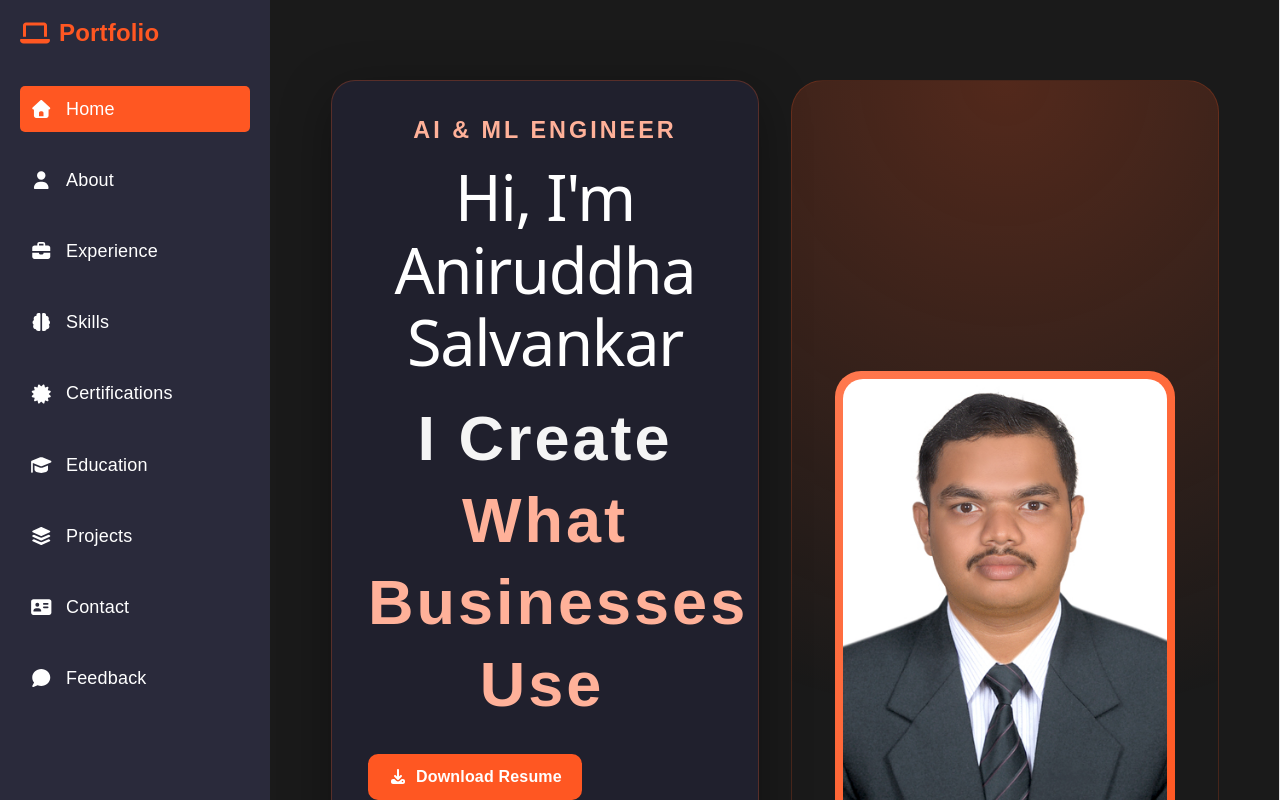
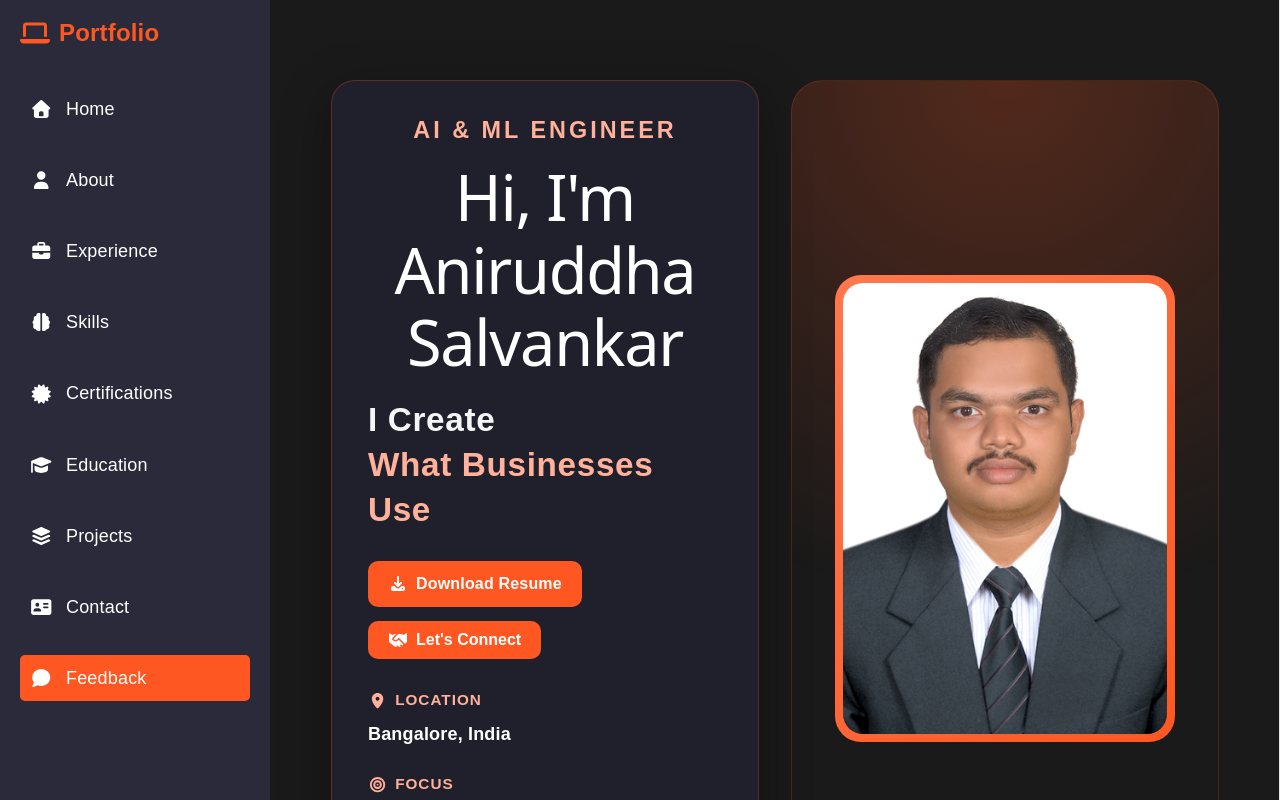
Before and after one commit to Aniruddha-25/Portfolio, a React app: page / in a window 1280 px wide. Shown: the top 800 px of the page. Built offline with nearby package versions, Linux system fonts and the light colour scheme; the HTML template or start-up script is replaced by a standard one.

Commit message:
Fixed i create sentences font size and alignment

```diff
--- a/src/components/home/home.css
+++ b/src/components/home/home.css
@@ -47,12 +47,17 @@
 }
 
 .hero-lead {
-  font-size: clamp(2.5rem, 5vw, 3.5rem);
-  line-height: 1.3;
+  font-size: clamp(1.35rem, 2.6vw, 2rem);
+  line-height: 1.35;
   color: var(--text-light);
   margin-bottom: 28px;
+  /* Block sits centered, but the words inside start flush left */
+  margin-inline: auto;
+  width: fit-content;
+  max-width: 100%;
+  text-align: left;
   font-weight: bold;
-  letter-spacing: 3px;
+  letter-spacing: 0.02em;
 }
 
 .hero-actions {
@@ -154,25 +159,42 @@
 
 /* === Typing Animation === */
 .static-text {
+  display: block;
   color: var(--text-light);
   font-weight: bold;
-  letter-spacing: 3px;
+}
+
+/* Reserves the line so the layout never jumps between phrases. The sizer and
+   the live text share one grid cell, so the line stays as wide as the longest
+   phrase and the centered block never slides while typing. */
+.typing-line {
+  display: grid;
+  min-height: 1.35em;
+}
+
+.typing-line > * {
+  grid-area: 1 / 1;
+}
+
+.typing-sizer {
+  visibility: hidden;
+  padding-right: 0.21em; /* room for the cursor */
 }
 
 .typing-text {
   color: var(--primary-lighter);
   font-weight: bold;
-  letter-spacing: 3px;
 }
 
 .typing-cursor {
   display: inline-block;
-  width: 2px;
+  width: 0.09em;
+  min-width: 2px;
   height: 1em;
   background-color: var(--primary-lighter);
-  margin-left: 4px;
+  margin-left: 0.12em;
   animation: blink 0.7s infinite;
-  vertical-align: text-bottom;
+  vertical-align: -0.12em;
 }
 
 @keyframes blink {
--- a/src/components/home/home.tsx
+++ b/src/components/home/home.tsx
@@ -23,6 +23,12 @@ const animatedPhrases = [
   "What Businesses Use",
   "What Technology Enables"
 ];
+
+  // Holds the line width so the centered block doesn't shift while typing
+  const longestPhrase = animatedPhrases.reduce(
+    (longest, phrase) => (phrase.length > longest.length ? phrase : longest),
+    ""
+  );
 
   const typingText = useAutoTyping({
     phrases: animatedPhrases,
@@ -52,9 +58,15 @@ const animatedPhrases = [
 
             <p className="hero-lead">
               <span className="static-text">I Create</span>
-              <br />
-              <span className="typing-text">{typingText}</span>
-              <span className="typing-cursor"></span>
+              <span className="typing-line">
+                <span className="typing-sizer" aria-hidden="true">
+                  {longestPhrase}
+                </span>
+                <span>
+                  <span className="typing-text">{typingText}</span>
+                  <span className="typing-cursor" aria-hidden="true"></span>
+                </span>
+              </span>
             </p>
 
             <div className="hero-actions">
--- a/src/styles/responsive.css
+++ b/src/styles/responsive.css
@@ -578,7 +578,7 @@
   }
 
   .hero-lead {
-    font-size: 0.95rem;
+    font-size: clamp(1.25rem, 5.5vw, 1.6rem);
   }
 
   .hero-meta {
@@ -654,7 +654,7 @@
   }
 
   .hero-lead {
-    font-size: 0.9rem;
+    font-size: clamp(1.15rem, 6vw, 1.45rem);
     margin-bottom: 20px;
   }
 
@@ -881,8 +881,8 @@
 }
 
   .hero-lead {
-    font-size: 0.8rem;
-    line-height: 1.6;
+    font-size: clamp(1rem, 6.5vw, 1.25rem);
+    line-height: 1.4;
     margin-bottom: 14px;
   }
 
```
